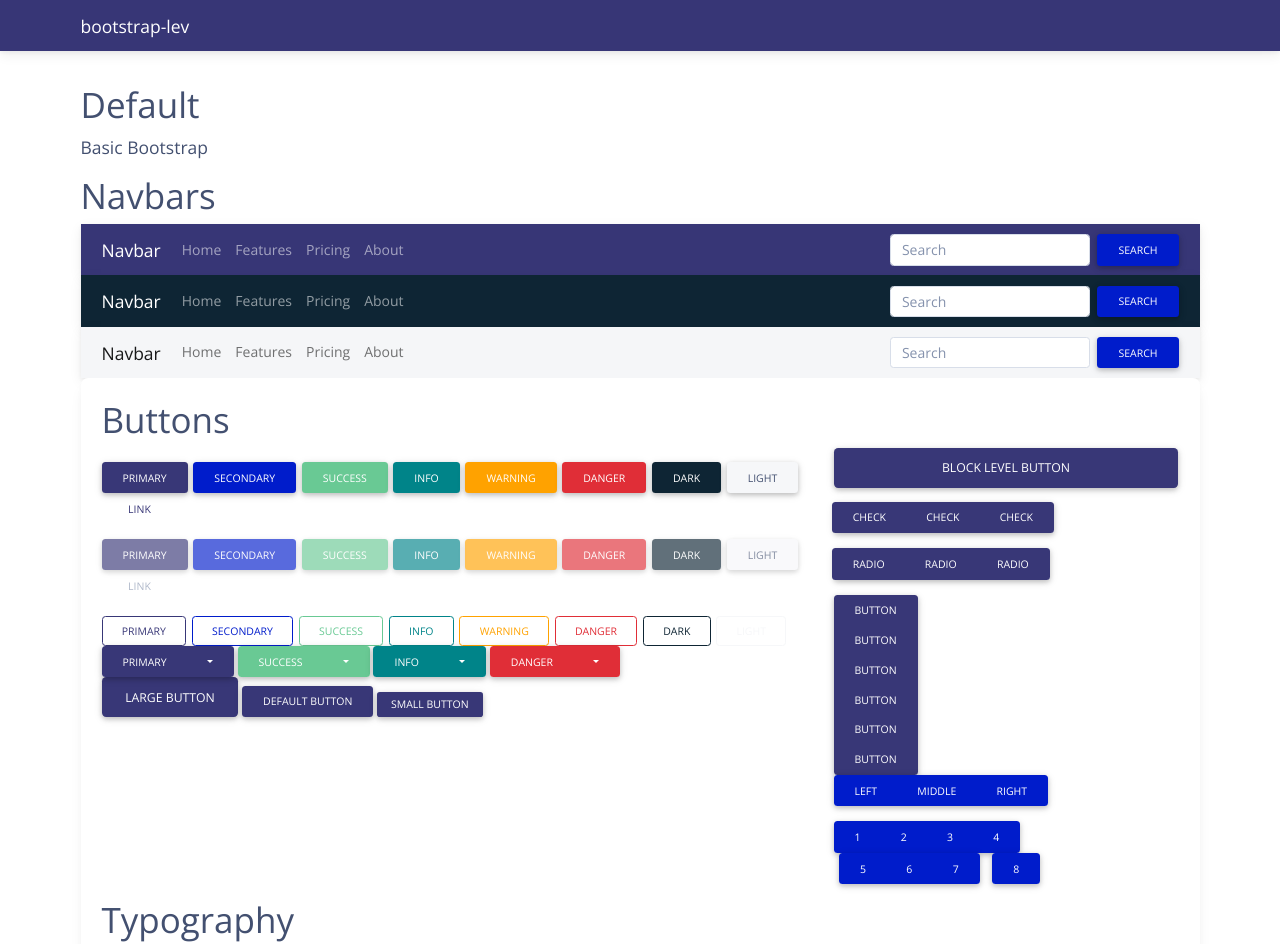
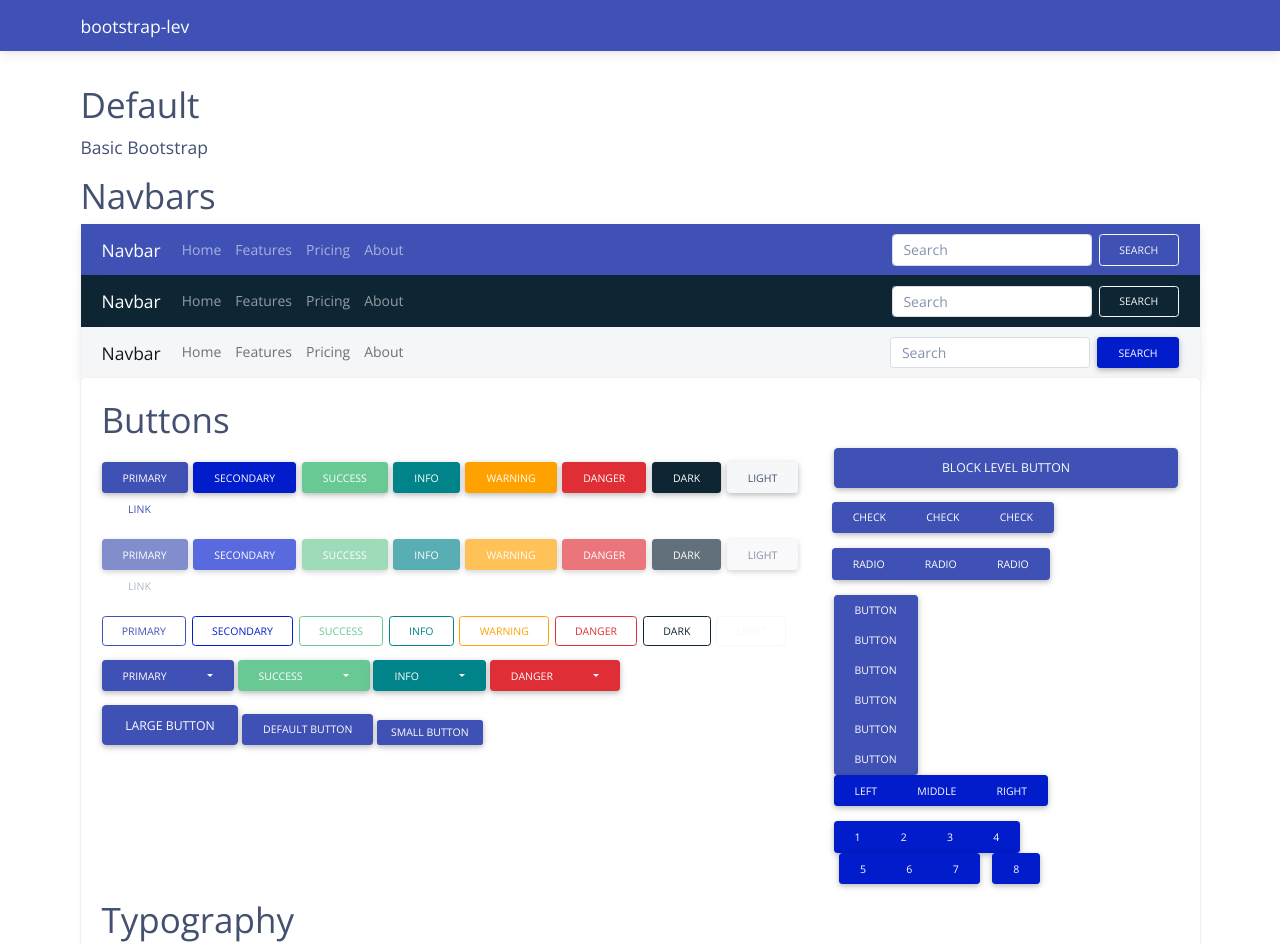
Before and after one commit to gary-lev/bootstrap-lev, a website: page docs/index.html in a window 1280 px wide. Shown: the top 944 px of the page. Drawn offline with nearby package versions, Linux system fonts and the light colour scheme.

Commit message:
Style updates

```diff
--- a/docs/index.html
+++ b/docs/index.html
@@ -63,7 +63,7 @@
                     </ul>
                     <form class="d-flex my-2 my-lg-0">
                       <input class="form-control me-sm-2" type="text" placeholder="Search">
-                      <button class="btn btn-secondary my-2 my-sm-0" type="submit">Search</button>
+                      <button class="btn btn-outline-light my-2 my-sm-0" type="submit">Search</button>
                     </form>
                   </div>
                 </div>
@@ -95,7 +95,7 @@
                     </ul>
                     <form class="d-flex my-2 my-lg-0">
                       <input class="form-control me-sm-2" type="text" placeholder="Search">
-                      <button class="btn btn-secondary my-2 my-sm-0" type="submit">Search</button>
+                      <button class="btn btn-outline-light my-2 my-sm-0" type="submit">Search</button>
                     </form>
                   </div>
                 </div>
@@ -195,7 +195,7 @@
               </div>
             </div>
 
-            <div class="bs-component">
+            <div class="bs-component mt-3">
               <div class="btn-group" role="group" aria-label="Button group with nested dropdown">
                 <button type="button" class="btn btn-primary">Primary</button>
                 <div class="btn-group" role="group">
@@ -241,7 +241,7 @@
               </div>
             </div>
 
-            <div class="bs-component">
+            <div class="bs-component mt-3">
               <button type="button" class="btn btn-primary btn-lg">Large button</button>
               <button type="button" class="btn btn-primary">Default button</button>
               <button type="button" class="btn btn-primary btn-sm">Small button</button>
--- a/package.json
+++ b/package.json
@@ -16,7 +16,7 @@
   },
   "license": "MIT",
   "dependencies": {
-    "bootstrap": "^5.1.0",
+    "bootstrap": "^5.1.3",
     "mdb-ui-kit": "^3.10.1"
   },
   "devDependencies": {
--- a/src/index.scss
+++ b/src/index.scss
@@ -14,7 +14,7 @@ $gray-900: hsl(219, 20%, 20%);
 $black:    #000 !default;
 
 $blue:    #001CCB !default;
-$indigo:  hsl(241, 37%, 34%) !default;
+$indigo:  hsl(231, 48%, 48%) !default; // TODO should be hsl(241, 37%, 34%)
 $purple:  #86367e !default;
 $pink:    #e83e8c !default;
 $red:     hsl(357, 74%, 53%) !default;
@@ -43,6 +43,13 @@ $brand-info:                $indigo !default;
 $brand-warning:             $orange !default;
 $brand-danger:              $red !default;
 $brand-inverse:             $gray-dark !default;
+
+$box-shadow:                  0px 2px 4px -1px rgba(0,0,0,0.2),0px 4px 5px 0px rgba(0,0,0,0.14),0px 1px 10px 0px rgba(0,0,0,0.12) !default;
+$box-shadow-sm:               0px 2px 1px -1px rgba(0,0,0,0.2),0px 1px 1px 0px rgba(0,0,0,0.14),0px 1px 3px 0px rgba(0,0,0,0.12) !default;
+$box-shadow-lg:               0px 5px 5px -3px rgba(0,0,0,0.2),0px 8px 10px 1px rgba(0,0,0,0.14),0px 3px 14px 2px rgba(0,0,0,0.12) !default;
+
+$card-border-radius:                4px !default;
+$card-box-shadow:                   $box-shadow-sm !default;
 
 $font-family-sans-serif:    'Open Sans', sans-serif !default;
 $font-family-roboto:        'Open Sans', sans-serif !default;
@@ -95,6 +102,10 @@ html {
   }
 }
 
+.card {
+  @extend .shadow-sm;
+}
+
 .card-header {
   margin-bottom: 0;
   .card-title {
```
Also changed, not shown: dist/bootstrap-lev.css, dist/bootstrap-lev.min.css, docs/bootstrap-lev.css, 1 other file.
